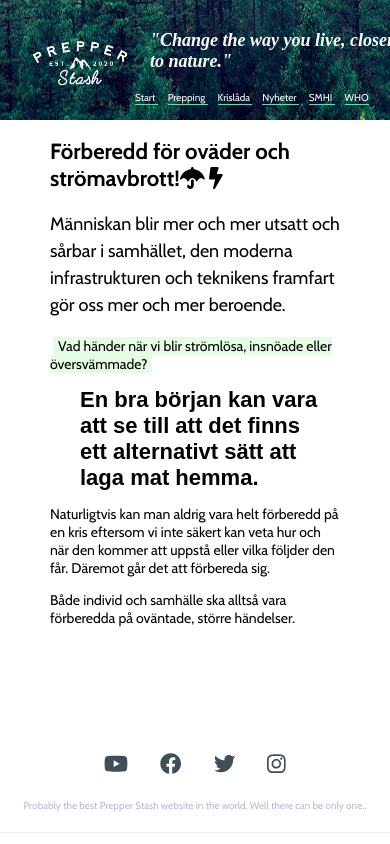
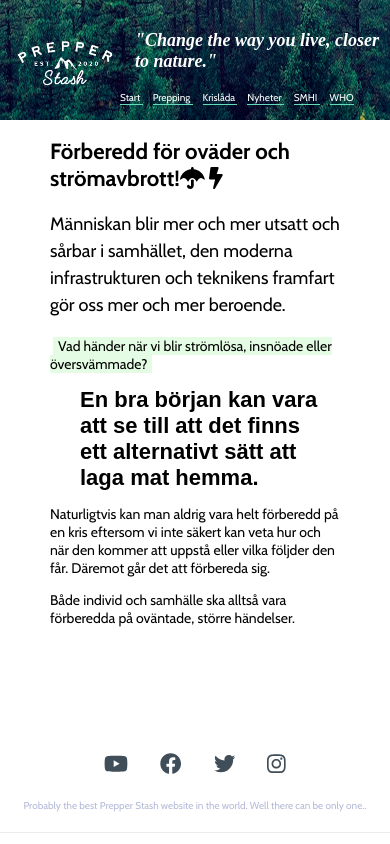
Before and after one commit to palhamel/proj-prep-frontend, a React (Create React App) app: page / in a window 390 px wide. Shown: the top 844 px of the page. Built offline with nearby package versions, Linux system fonts and the light colour scheme; no server answers; a web font is replaced by a local one.

Commit message:
change padding on nav for mobile

```diff
--- a/src/components/Nav.js
+++ b/src/components/Nav.js
@@ -58,7 +58,11 @@ const ContainerRight = styled.section`
   align-items: flex-start;
   width: auto;
   margin: 30px 0px 0px 0px;
-  padding: 0px 0px 0px 20px;
+  padding: 0px 0px 0px 5px;
+  @media (min-width: 668px) {
+    padding: 0px 0px 0px 20px;
+
+  }
 `
 const ContainerLeft = styled.section`
   display: flex;
```
Also changed, not shown: src/pages/Start.js (+3 -4 lines), src/pages/kitlist_style.css (+0 -16 lines).
